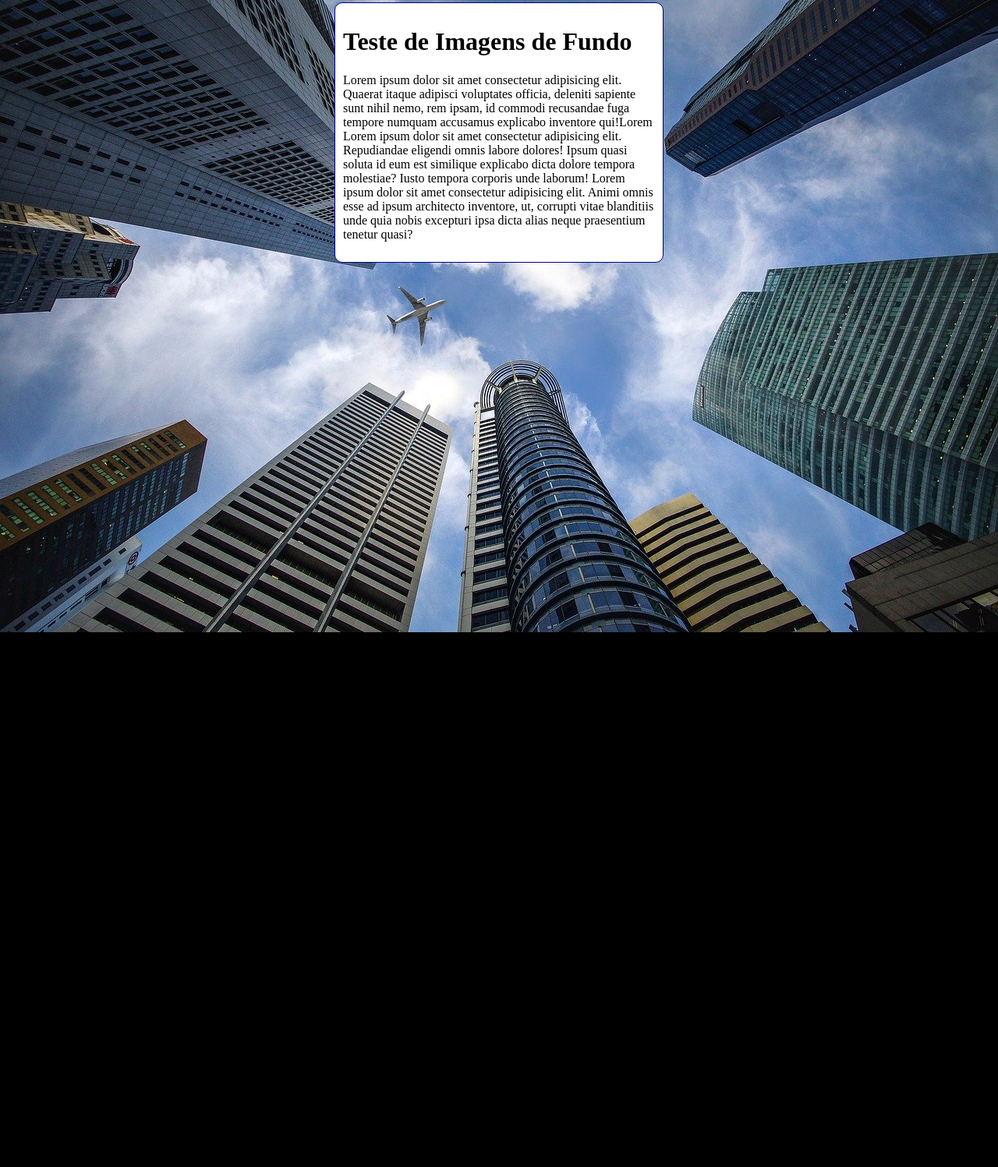
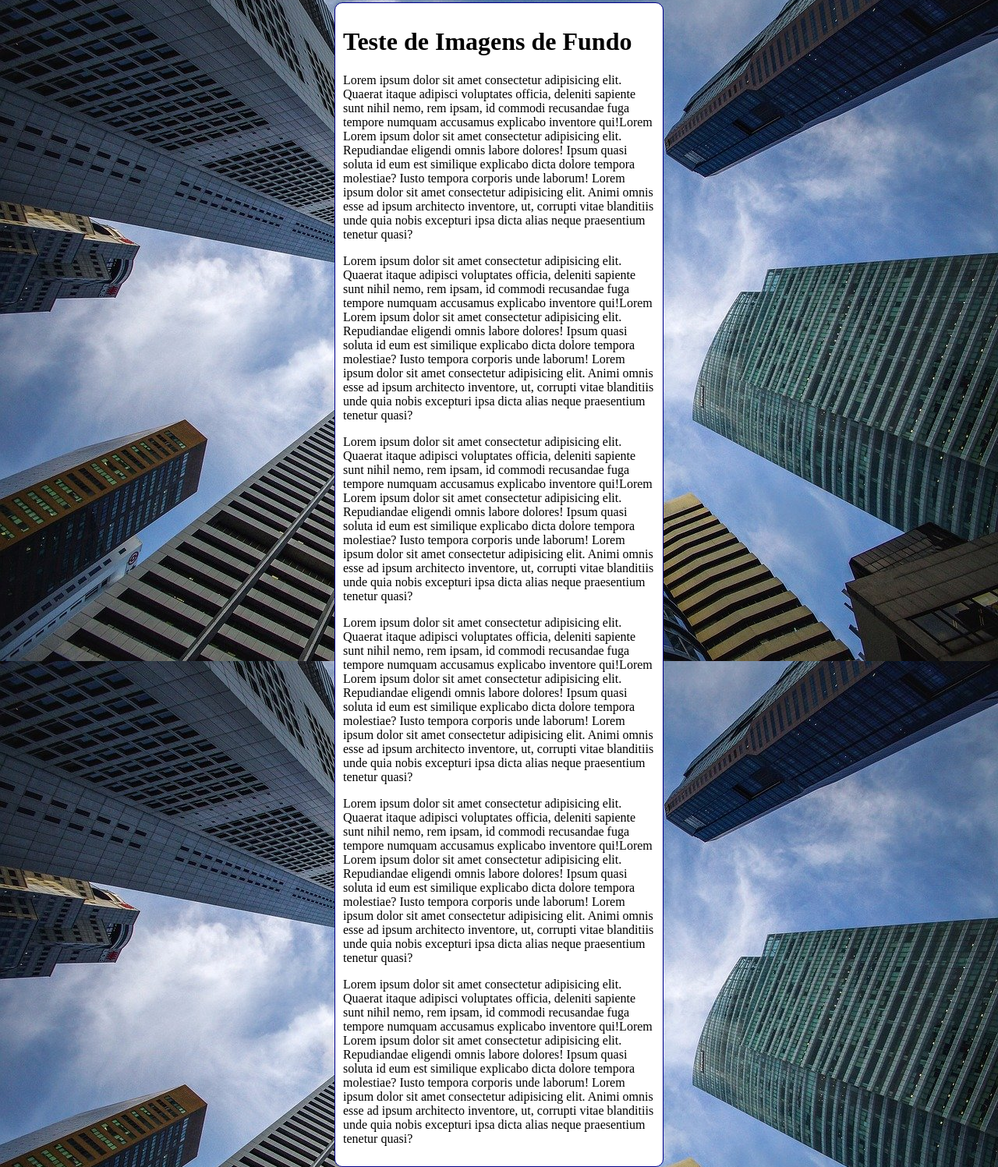
Before and after one commit to pedrovyctor/html-css, a plain HTML site: page HTML-CSS/Exercicios/22 - Imagens do Site/fundo6.html in a window 1280 px wide. Shown: the part 5-1502 px from the top of the page at 78% size. Before the commit the page ends 816 px from the top, so only its background shows below. Drawn offline with Linux system fonts and the light colour scheme.

Commit message:
Atualização

```diff
--- a/HTML-CSS/Exercicios/22 - Imagens do Site/fundo6.html
+++ b/HTML-CSS/Exercicios/22 - Imagens do Site/fundo6.html
@@ -3,20 +3,28 @@
 <head>
     <meta charset="UTF-8">
     <meta name="viewport" content="width=device-width, initial-scale=1.0">
-    <title>Document</title>
+    <title>Fundo fixo de tela</title>
     <style>
         body {
             height: 100vh;
-            background-color: black;
+           /* background-color: black;
             background-image: url(imagens/wallpaper002.jpg);
-            background-position: center top;
+            background-position: center center;
             background-repeat: no-repeat;
             background-size: cover;
+            background-attachment: fixed;*/
+
+            /*Shorthand - background
+            color > image > position > repeat > [size] > attachment
+        */
+
+        background: black url(imagens/wallpaper002.jpg) center center no-repeat fixed;
+        background-size: cover;
         }
 
         main {
             background-color: white;
-            width: 400px;
+            max-width: 400px;
             padding: 10px;
             margin: auto;
             border: 1px solid darkblue;
@@ -32,6 +40,32 @@
             Lorem ipsum dolor sit amet consectetur adipisicing elit. Repudiandae eligendi omnis labore dolores! Ipsum quasi soluta id eum est similique explicabo dicta dolore tempora molestiae? Iusto tempora corporis unde laborum!
             Lorem ipsum dolor sit amet consectetur adipisicing elit. Animi omnis esse ad ipsum architecto inventore, ut, corrupti vitae blanditiis unde quia nobis excepturi ipsa dicta alias neque praesentium tenetur quasi?
         </p>
+        <p>
+            Lorem ipsum dolor sit amet consectetur adipisicing elit. Quaerat itaque adipisci voluptates officia, deleniti sapiente sunt nihil nemo, rem ipsam, id commodi recusandae fuga tempore numquam accusamus explicabo inventore qui!Lorem
+            Lorem ipsum dolor sit amet consectetur adipisicing elit. Repudiandae eligendi omnis labore dolores! Ipsum quasi soluta id eum est similique explicabo dicta dolore tempora molestiae? Iusto tempora corporis unde laborum!
+            Lorem ipsum dolor sit amet consectetur adipisicing elit. Animi omnis esse ad ipsum architecto inventore, ut, corrupti vitae blanditiis unde quia nobis excepturi ipsa dicta alias neque praesentium tenetur quasi?
+        </p>
+        <p>
+            Lorem ipsum dolor sit amet consectetur adipisicing elit. Quaerat itaque adipisci voluptates officia, deleniti sapiente sunt nihil nemo, rem ipsam, id commodi recusandae fuga tempore numquam accusamus explicabo inventore qui!Lorem
+            Lorem ipsum dolor sit amet consectetur adipisicing elit. Repudiandae eligendi omnis labore dolores! Ipsum quasi soluta id eum est similique explicabo dicta dolore tempora molestiae? Iusto tempora corporis unde laborum!
+            Lorem ipsum dolor sit amet consectetur adipisicing elit. Animi omnis esse ad ipsum architecto inventore, ut, corrupti vitae blanditiis unde quia nobis excepturi ipsa dicta alias neque praesentium tenetur quasi?
+        </p>
+        <p>
+            Lorem ipsum dolor sit amet consectetur adipisicing elit. Quaerat itaque adipisci voluptates officia, deleniti sapiente sunt nihil nemo, rem ipsam, id commodi recusandae fuga tempore numquam accusamus explicabo inventore qui!Lorem
+            Lorem ipsum dolor sit amet consectetur adipisicing elit. Repudiandae eligendi omnis labore dolores! Ipsum quasi soluta id eum est similique explicabo dicta dolore tempora molestiae? Iusto tempora corporis unde laborum!
+            Lorem ipsum dolor sit amet consectetur adipisicing elit. Animi omnis esse ad ipsum architecto inventore, ut, corrupti vitae blanditiis unde quia nobis excepturi ipsa dicta alias neque praesentium tenetur quasi?
+        </p>
+        <p>
+            Lorem ipsum dolor sit amet consectetur adipisicing elit. Quaerat itaque adipisci voluptates officia, deleniti sapiente sunt nihil nemo, rem ipsam, id commodi recusandae fuga tempore numquam accusamus explicabo inventore qui!Lorem
+            Lorem ipsum dolor sit amet consectetur adipisicing elit. Repudiandae eligendi omnis labore dolores! Ipsum quasi soluta id eum est similique explicabo dicta dolore tempora molestiae? Iusto tempora corporis unde laborum!
+            Lorem ipsum dolor sit amet consectetur adipisicing elit. Animi omnis esse ad ipsum architecto inventore, ut, corrupti vitae blanditiis unde quia nobis excepturi ipsa dicta alias neque praesentium tenetur quasi?
+        </p>
+        <p>
+            Lorem ipsum dolor sit amet consectetur adipisicing elit. Quaerat itaque adipisci voluptates officia, deleniti sapiente sunt nihil nemo, rem ipsam, id commodi recusandae fuga tempore numquam accusamus explicabo inventore qui!Lorem
+            Lorem ipsum dolor sit amet consectetur adipisicing elit. Repudiandae eligendi omnis labore dolores! Ipsum quasi soluta id eum est similique explicabo dicta dolore tempora molestiae? Iusto tempora corporis unde laborum!
+            Lorem ipsum dolor sit amet consectetur adipisicing elit. Animi omnis esse ad ipsum architecto inventore, ut, corrupti vitae blanditiis unde quia nobis excepturi ipsa dicta alias neque praesentium tenetur quasi?
+        </p>
+
     </main>
 </body>
 </html>
```
Also changed, not shown: HTML-CSS/Exercicios/22 - Imagens do Site/fundo7.html (added, +41 -0 lines).
